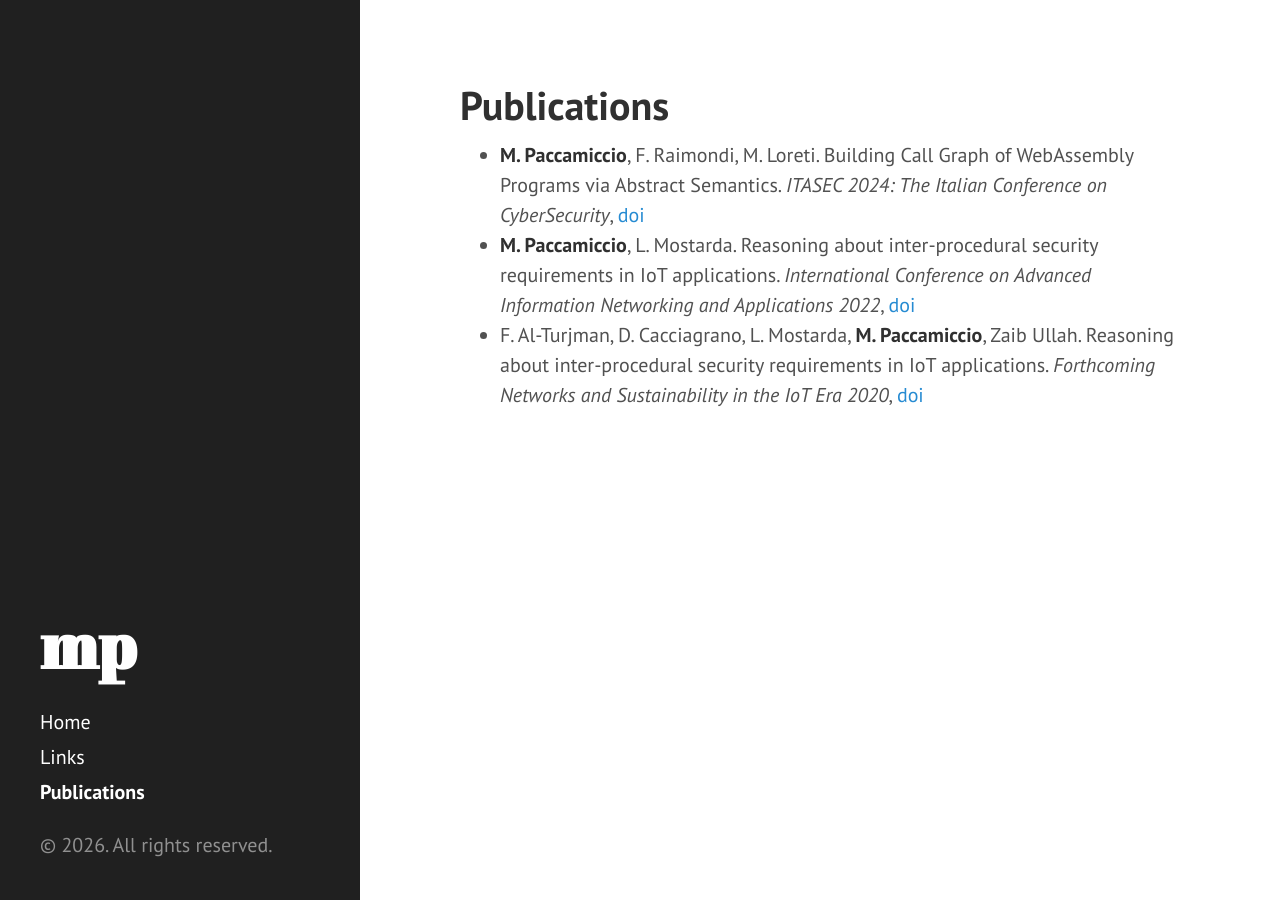
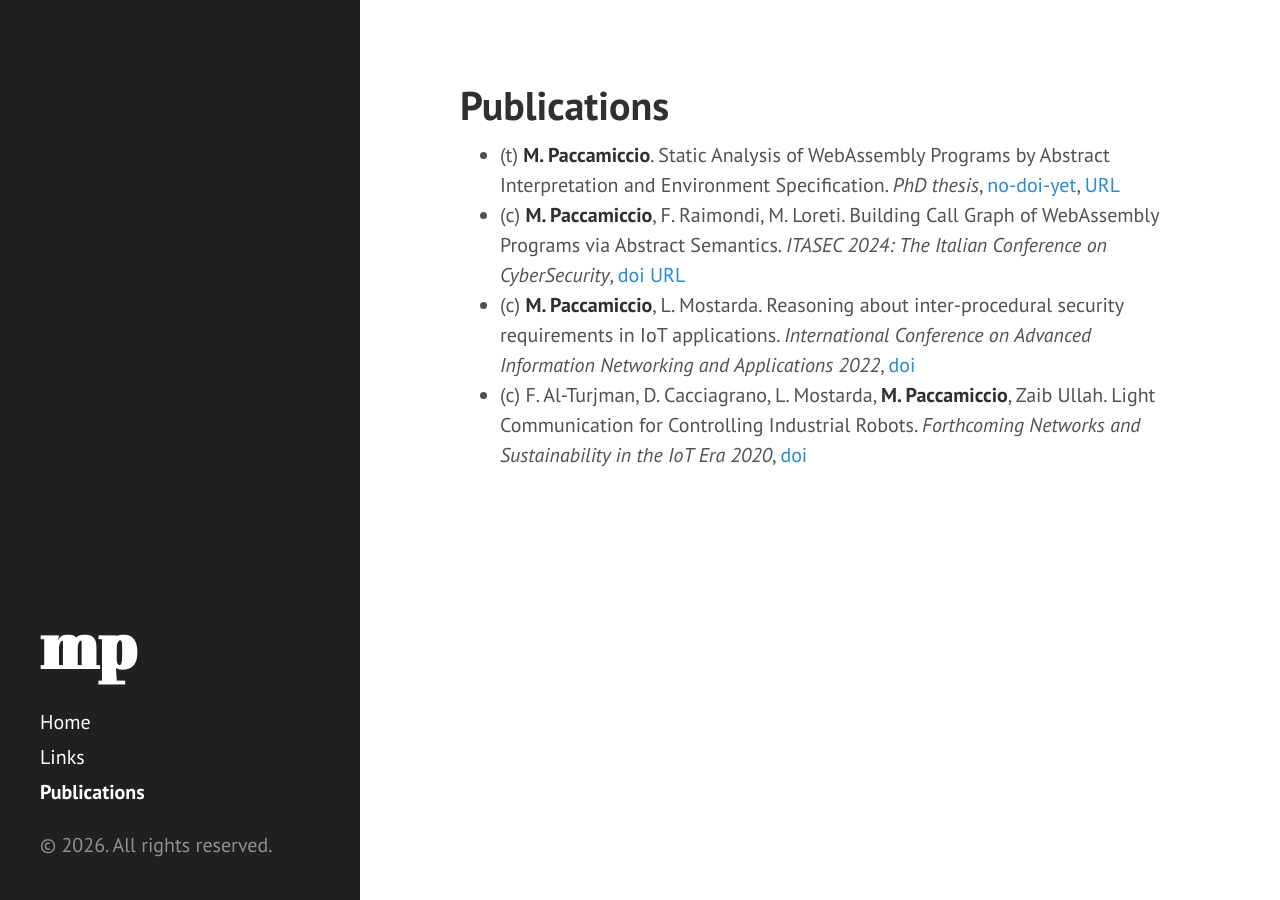
Before and after one commit to ringzer0x00/ringzer0x00.github.io, a Jekyll site: the page built from publications.md, in a window 1280 px wide. Built offline with Jekyll 4.4.1, drawn with Linux system fonts in a browser that asks for light colours.

Commit message:
corrections

```diff
--- a/publications.md
+++ b/publications.md
@@ -3,7 +3,8 @@ layout: page
 title: Publications
 ---
 
-* **M. Paccamiccio**, F. Raimondi, M. Loreti. Building Call Graph of WebAssembly Programs via Abstract Semantics. *ITASEC 2024: The Italian Conference on CyberSecurity*, [doi](https://doi.org/10.48550/arXiv.2407.14527)
-* **M. Paccamiccio**, L. Mostarda. Reasoning about inter-procedural security requirements in IoT applications. *International Conference on Advanced Information Networking and Applications 2022*, [doi](https://doi.org/10.1007/978-3-030-99619-2_24)
-* F. Al-Turjman, D. Cacciagrano, L. Mostarda, **M. Paccamiccio**, Zaib Ullah. Reasoning about inter-procedural security requirements in IoT applications.
+* (t) **M. Paccamiccio**. Static Analysis of WebAssembly Programs by Abstract Interpretation and Environment Specification. *PhD thesis*, [no-doi-yet](#), [URL](diss.pdf)
+* (c) **M. Paccamiccio**, F. Raimondi, M. Loreti. Building Call Graph of WebAssembly Programs via Abstract Semantics. *ITASEC 2024: The Italian Conference on CyberSecurity*, [doi](https://doi.org/10.48550/arXiv.2407.14527) [URL](diss.pdf)
+* (c) **M. Paccamiccio**, L. Mostarda. Reasoning about inter-procedural security requirements in IoT applications. *International Conference on Advanced Information Networking and Applications 2022*, [doi](https://doi.org/10.1007/978-3-030-99619-2_24)
+* (c) F. Al-Turjman, D. Cacciagrano, L. Mostarda, **M. Paccamiccio**, Zaib Ullah. Light Communication for Controlling Industrial Robots.
 *Forthcoming Networks and Sustainability in the IoT Era 2020*, [doi](https://doi.org/10.1007/978-3-030-69431-9_9)
```
